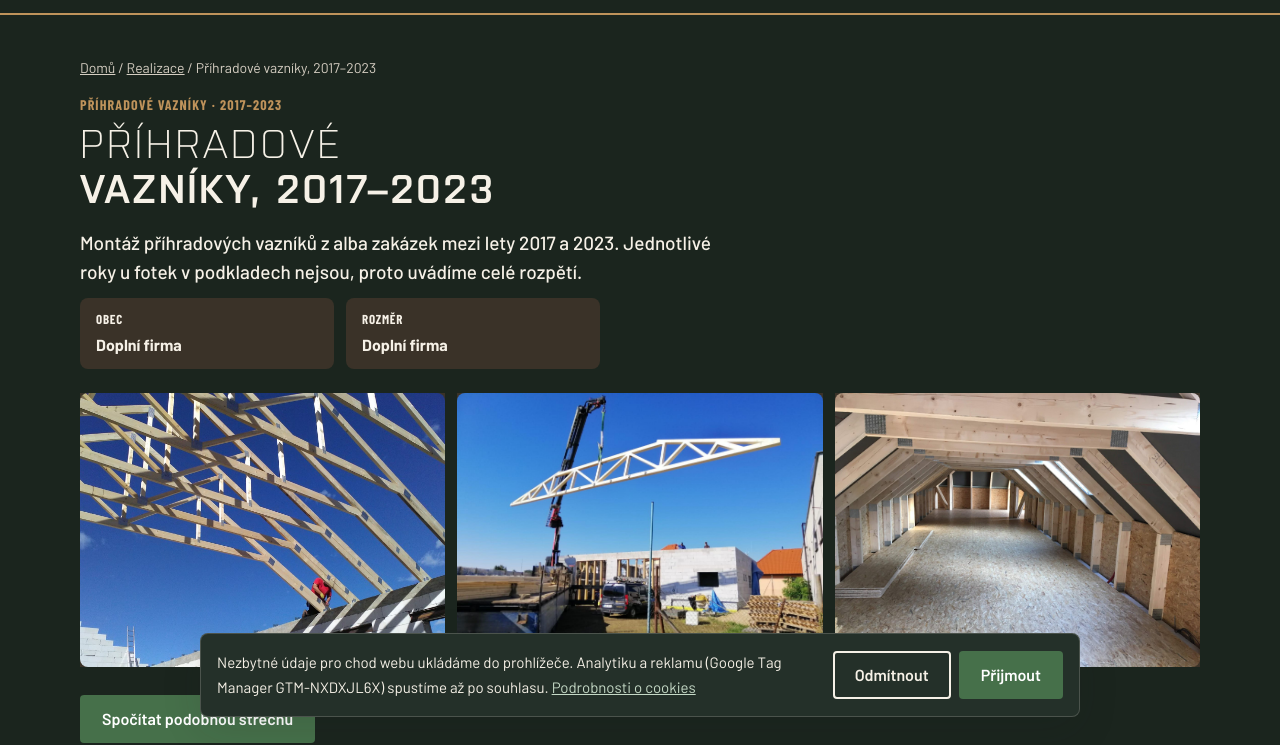
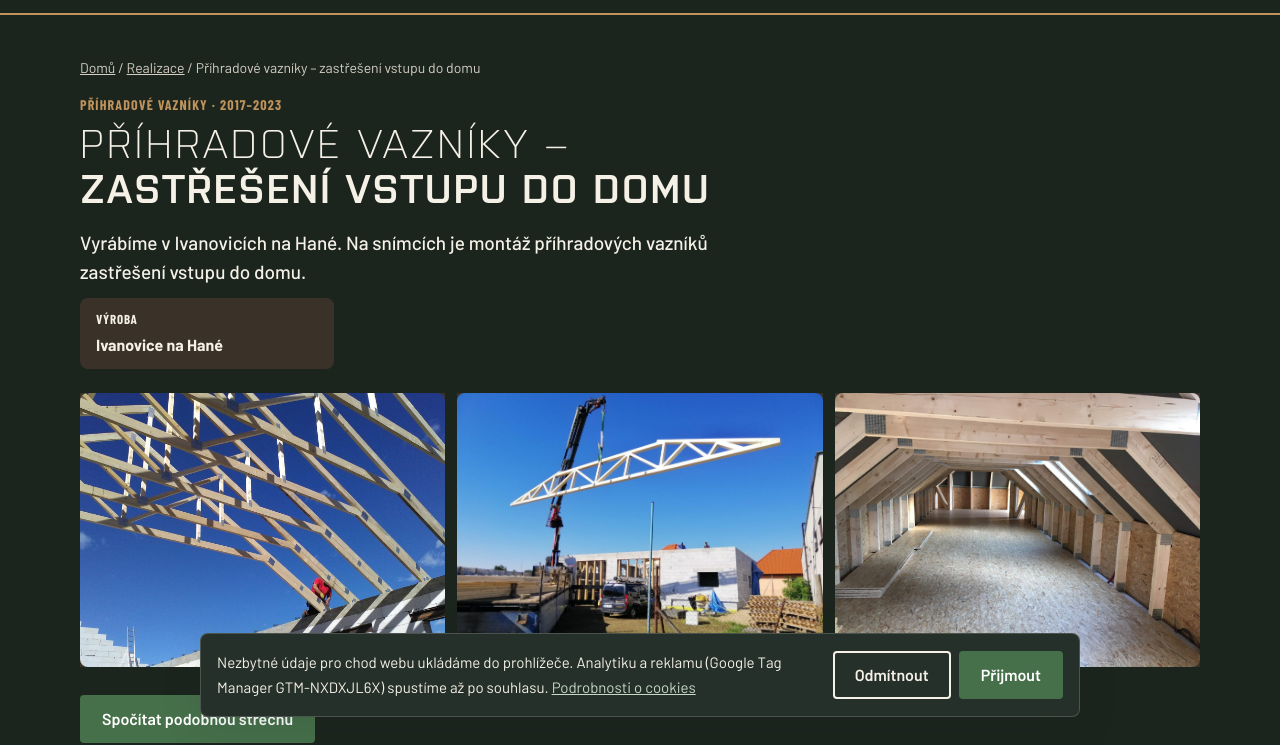
Before and after one commit to mnikola2377/penti-web, an Astro site: page /realizace/prihradove-vazniky-2017-2023 in a window 1280 px wide. Shown: the part 67-812 px from the top of the page. Built offline with nearby package versions, Linux system fonts and the light colour scheme; Astro itself is replaced by a stand-in of ours.

Commit message:
Upřesni vazníky 2017–2023 jako zastřešení vstupu
Text je od vlastníka. U karty je jen výroba v Ivanovicích na Hané, místo montáže se neuvádí a rozměr chybí.

Co-authored-by: mnikola2377 <mnikola2377@users.noreply.github.com>

```diff
--- a/src/components/KartaRealizace.astro
+++ b/src/components/KartaRealizace.astro
@@ -15,7 +15,8 @@ const { item, sizes = "(min-width: 900px) 340px, 100vw" } = Astro.props;
     <p class="eyebrow">{item.kind}</p>
     <h3>{item.title}</h3>
     <p class="missing">
-      Obec: {item.obec ?? chybiObec}.{item.rozmer === null ? "" : ` Rozměr: ${item.rozmer ?? chybiRozmer}.`}
+      {item.vyroba ? `Výroba: ${item.vyroba}.` : `Obec: ${item.obec ?? chybiObec}.`}
+      {item.rozmer === null ? "" : ` Rozměr: ${item.rozmer ?? chybiRozmer}.`}
     </p>
     <span class="more">Otevřít realizaci</span>
   </div>
--- a/src/data/foto.ts
+++ b/src/data/foto.ts
@@ -38,6 +38,8 @@ export interface Realizace {
   featured: boolean;
   /** Když chybí, na kartě zůstane „Doplní firma“. */
   obec?: string;
+  /** Místo výroby, ne místo stavby. Když je vyplněné, místo obce se ukáže „Výroba“. */
+  vyroba?: string;
   /** null = rozměr neuvádět. Když chybí, na kartě zůstane „Doplní firma“. */
   rozmer?: string | null;
 }
@@ -133,27 +135,29 @@ export const stranky: Record<string, Foto[]> = {
 export const realizace: Realizace[] = [
   {
     slug: "prihradove-vazniky-2017-2023",
-    title: "Příhradové vazníky, 2017–2023",
+    title: "Příhradové vazníky – zastřešení vstupu do domu",
     year: "2017–2023",
     kind: "Příhradové vazníky",
-    lead: "Montáž příhradových vazníků z alba zakázek mezi lety 2017 a 2023. Jednotlivé roky u fotek v podkladech nejsou, proto uvádíme celé rozpětí.",
+    lead: "Vyrábíme v Ivanovicích na Hané. Na snímcích je montáž příhradových vazníků zastřešení vstupu do domu.",
+    vyroba: "Ivanovice na Hané",
+    rozmer: null,
     featured: true,
     cover: {
       src: vaznikyNebe,
-      alt: "Příhradové vazníky osazené na věnci, pohled zespodu proti obloze.",
+      alt: "Montáž příhradových vazníků zastřešení vstupu do domu, pohled zespodu proti obloze, 2017–2023.",
     },
     photos: [
       {
         src: vaznikyNebe,
-        alt: "Příhradové vazníky na betonovém věnci, mezi nimi prosvítá obloha.",
+        alt: "Příhradové vazníky zastřešení vstupu do domu na betonovém věnci, 2017–2023.",
       },
       {
         src: vaznikJerab,
-        alt: "Hydraulická ruka zvedá světlý příhradový vazník nad stavbu.",
+        alt: "Hydraulická ruka zvedá příhradový vazník při zastřešení vstupu do domu, 2017–2023.",
       },
       {
         src: podkrovi,
-        alt: "Hotové podkroví: vazníky, záklopy a řada střešních oken.",
+        alt: "Příhradové vazníky, záklopy a střešní okna u zastřešení vstupu do domu, 2017–2023.",
       },
     ],
   },
@@ -416,11 +420,11 @@ export const historie: Obdobi[] = [
     id: "dnes",
     label: "Dnes",
     title: "Vazníky, krovy a pergoly",
-    text: "Dnes vyrábíme v Ivanovicích na Hané. Na snímcích je montáž příhradových vazníků z let 2017 až 2023 a pergola z 9. září 2025.",
+    text: "Vyrábíme v Ivanovicích na Hané. Na snímcích je montáž příhradových vazníků zastřešení vstupu do domu, 2017–2023. Pergola je z 9. září 2025.",
     photos: [
       {
         src: vaznikyNebe,
-        alt: "Současná montáž příhradových vazníků proti obloze, album z let 2017 až 2023.",
+        alt: "Montáž příhradových vazníků zastřešení vstupu do domu, 2017–2023. Výroba je v Ivanovicích na Hané.",
       },
       {
         src: pergola,
--- a/src/pages/realizace/[slug].astro
+++ b/src/pages/realizace/[slug].astro
@@ -11,7 +11,7 @@ export function getStaticPaths() {
 const item = realizacePodleSlug(Astro.params.slug);
 if (!item) throw new Error("Realizace chybí");
 
-const description = item.obec
+const description = item.obec || item.vyroba
   ? `${item.title}. ${item.lead}`
   : `${item.title}. Fotografie práce PENTI PREFAB. Obec a rozměr zatím nejsou doplněné.`;
 ---
@@ -26,8 +26,8 @@ const description = item.obec
     <p class="lead">{item.lead}</p>
     <dl class="missing-fields">
       <div>
-        <dt>Obec</dt>
-        <dd>{item.obec ?? chybiObec}</dd>
+        <dt>{item.vyroba ? "Výroba" : "Obec"}</dt>
+        <dd>{item.vyroba ?? item.obec ?? chybiObec}</dd>
       </div>
       {
         item.rozmer !== null && (
```
